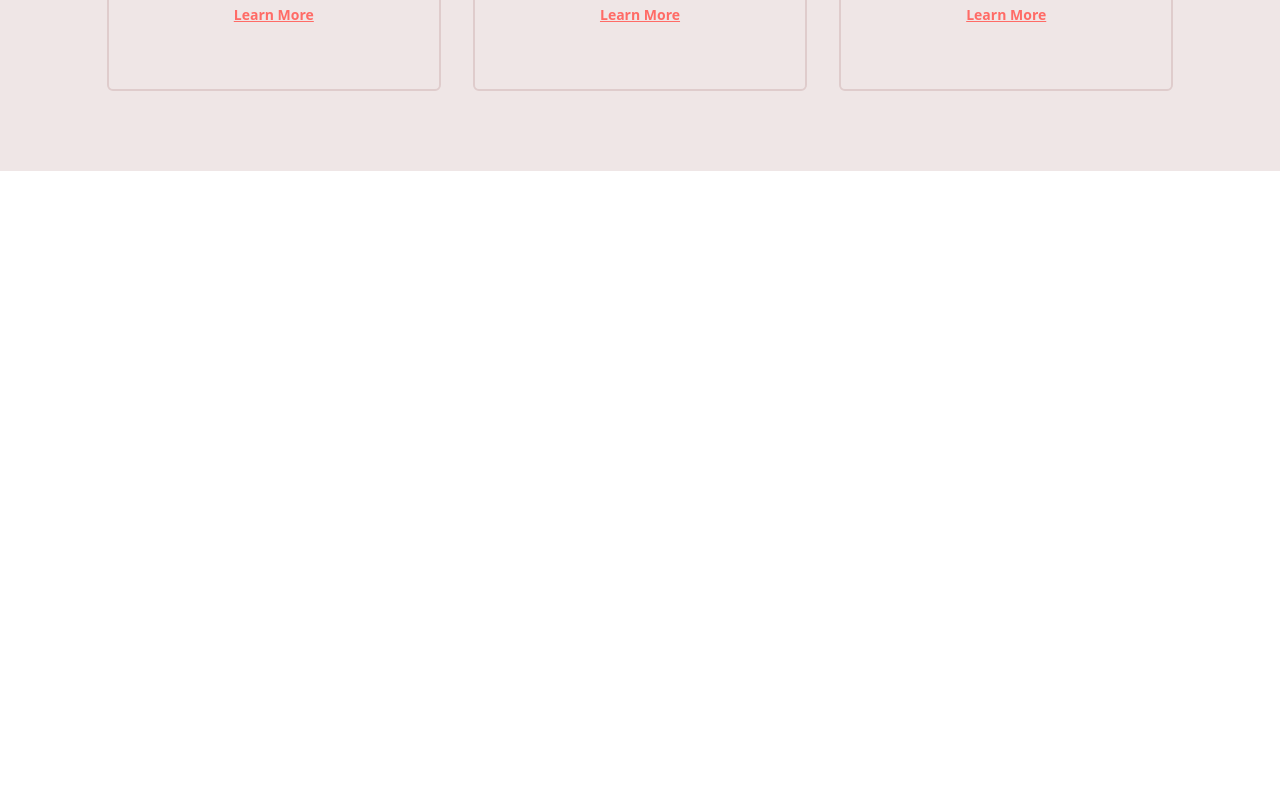
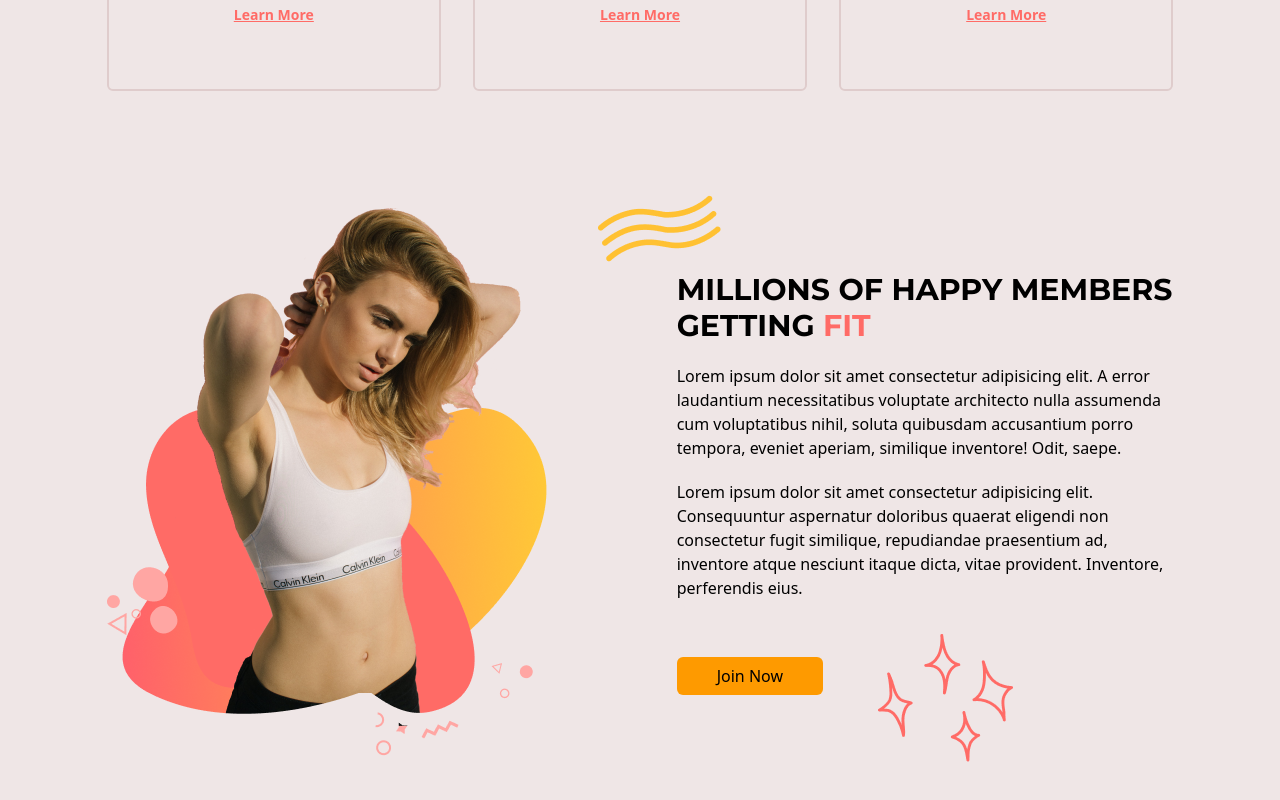
Before and after one commit to SahilMaheshwari19/vite, a React (Vite) app: page / in a window 1280 px wide. Shown: the part 1338-2138 px from the top of the page. Before the commit the page ends 1509 px from the top, so only its background shows below. Built offline with nearby package versions, Linux system fonts and the light colour scheme.

Commit message:
add graphics , text and images with animation in benefit component

```diff
--- a/src/scenes/benefits/index.tsx
+++ b/src/scenes/benefits/index.tsx
@@ -7,6 +7,8 @@
 } from "@heroicons/react/24/solid";
 import { motion } from "framer-motion";
 import Benefit from "./Benefit";
+import ActionButton from "@/shared/ActionButton";
+import BenefitsPageGraphic from "@/assets/BenefitsPageGraphic.png";
 
 const benefits: Array<BenefitType> = [
   {
@@ -65,7 +67,6 @@
             care into each and every member.
           </p>
         </motion.div>
-      </motion.div>
         {/* BENEFITS */}
         <motion.div
           className="md:flex items-center justify-between gap-8 mt-5"
@@ -84,6 +85,75 @@
             />
           ))}
         </motion.div>
+
+        {/* GRAPHICS AND DESCRIPTION */}
+        <div className="mt-16 items-center justify-between gap-20 md:mt-28 md:flex">
+          {/* GRAPHIC */}
+          <img
+            className="mx-auto"
+            alt="benefits-page-graphic"
+            src={BenefitsPageGraphic}
+          />
+          {/* DESCRIPTION */}
+          <div>
+            {/* TITLE */}
+            <div className="relative">
+              <div className="before:absolute before:-top-20 before:-left-20 before:z-[1] before:content-[var(--content-abstractwaves)]">
+                <div className="relative">
+                  <motion.div
+                    initial="hidden"
+                    whileInView="visible"
+                    viewport={{ once: true, amount: 0.5 }}
+                    transition={{ duration: 0.5 }}
+                    variants={{
+                      hidden: { opacity: 0, x: 50 },
+                      visible: { opacity: 1, x: 0 },
+                    }}
+                  >
+                    <HText>
+                      MILLIONS OF HAPPY MEMBERS GETTING{" "}
+                      <span className="text-primary-500">FIT</span>
+                    </HText>
+                  </motion.div>
+                </div>
+              </div>
+            </div>
+            {/* TEXT */}
+            <motion.div
+              initial="hidden"
+              whileInView="visible"
+              viewport={{ once: true, amount: 0.5 }}
+              transition={{ delay: 0.2, duration: 1 }}
+              variants={{
+                hidden: { opacity: 0, x: -50 },
+                visible: { opacity: 1, x: 0 },
+              }}
+            >
+              <p className="my-5 ">
+                Lorem ipsum dolor sit amet consectetur adipisicing elit. A error
+                laudantium necessitatibus voluptate architecto nulla assumenda
+                cum voluptatibus nihil, soluta quibusdam accusantium porro
+                tempora, eveniet aperiam, similique inventore! Odit, saepe.
+              </p>
+              <p className="mb-5">
+                Lorem ipsum dolor sit amet consectetur adipisicing elit.
+                Consequuntur aspernatur doloribus quaerat eligendi non
+                consectetur fugit similique, repudiandae praesentium ad,
+                inventore atque nesciunt itaque dicta, vitae provident.
+                Inventore, perferendis eius.
+              </p>
+            </motion.div>
+            {/* BUTTON */}
+            <div className="relative mt-16">
+              <div className="before:absolute before:-bottom-20 before:right-40 before:z-[1] before:content-[var(--content-sparkles)]">
+                <ActionButton setSelectedPage={setSelectedPage}>
+                  Join Now
+                </ActionButton>
+              </div>
+            </div>
+          </div>
+        </div>
+      </motion.div>
     </section>
   );
 };
```
Lines whose indentation alone changed are shown as unchanged.
